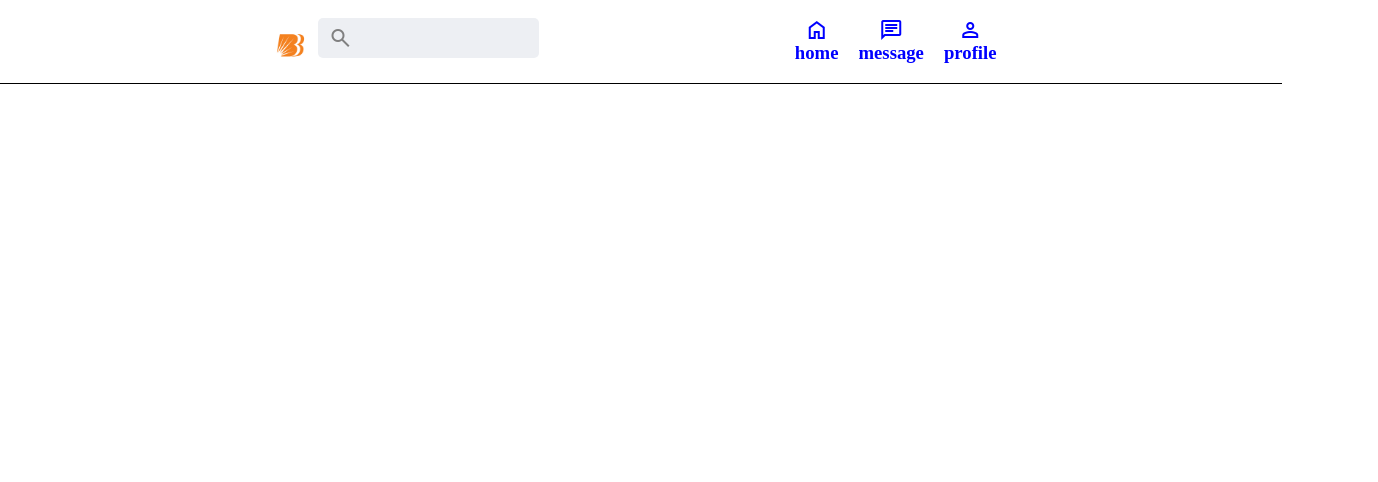
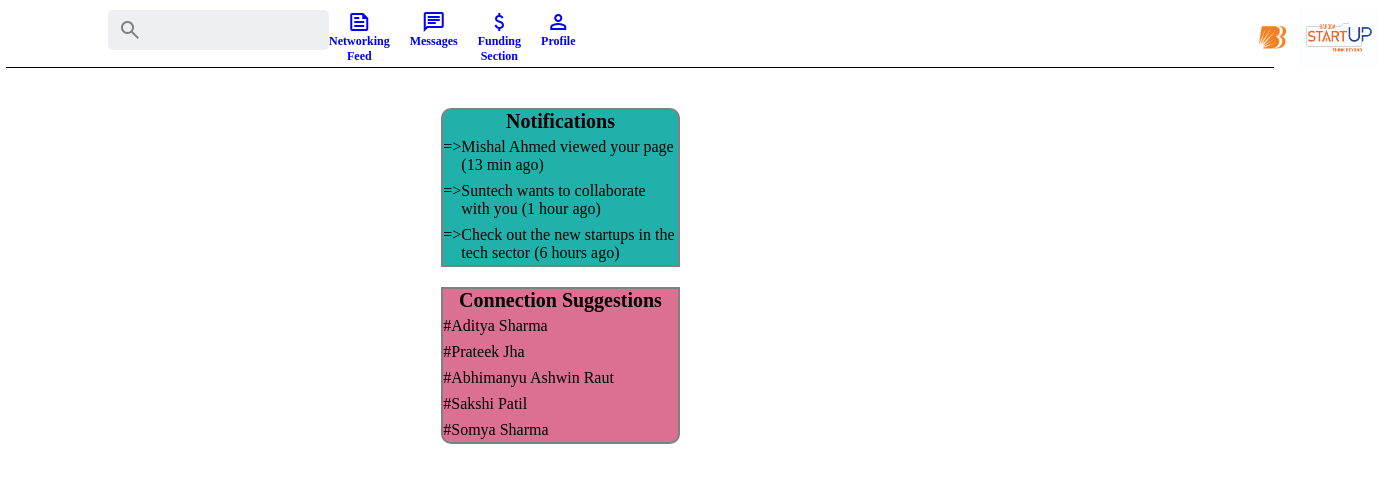
Before and after one commit to 200040082vinayak/200040082vinayak.github.io, an Angular app: page /feed in a window 1280 px wide. Shown: the top 482 px of the page, 1378 px wide, since content can reach past the window. Built offline with nearby package versions, Linux system fonts and the light colour scheme.

Commit message:
please correct component of feed page

```diff
--- a/src/app/feed-page/feed-page.component.css
+++ b/src/app/feed-page/feed-page.component.css
@@ -11,12 +11,7 @@
     text-align: center;
 }
 
-.header_left img{
-    object-fit: contain;
-    height: 55px;
 
-    margin: auto;
-}
 
 .header{
     width: 100%;
@@ -24,20 +19,33 @@
     display: flex;
     top: 0;
     z-index: 999;
-    justify-content: space-evenly;
+
     border-bottom: 1px solid black;
-    padding: 10px;
+    padding: 2px;
     background-color: white;
 }
 
 .header_left{
     display: flex;
+    justify-content: space-evenly;
+    padding-left: 100px;
+}
+
+.header_right img{
+    object-fit: contain;
+    height: 55px;
+
+    margin: 0;
 }
 
 .header_right{
     display: flex;
+    justify-content: space-evenly;
+    padding-left: 650px;
 
 }
+
+
 
 .header_search{
     padding: 10px;
@@ -68,3 +76,79 @@
     color: black;
 
 }
+
+.header_icon h3{
+          font-size: 12px;
+}
+
+ /* header component has been completed... now will be working on the actual bottom portio of the feed page.
+    above everything has to be copied for the code of profile page  */
+
+
+    .portion_main{
+        display: flex;
+        max-width: 600px;
+    }
+
+.sidebar{
+    position: sticky;
+
+    padding-top: 40px;
+    flex: 0.6;
+    border-radius: 10px;
+    text-align: left;
+    height: fit-content;
+    place-content: left;
+    place-items: left;
+    align-items: left;
+
+
+}
+
+.sidebar_top{
+    display: flex;
+    flex-direction: column;
+    border: 2px solid grey;
+    background-color: lightseagreen;
+    border-top-left-radius: 10px;
+    border-top-right-radius: 10px;
+
+
+}
+
+
+
+.sidebar_notif{
+    display: flex;
+    cursor: pointer;
+    margin-bottom: 3px;
+    margin-top: 5px;
+}
+
+
+
+.sidebar_bottom{
+    display: flex;
+    flex-direction: column;
+    border: 2px solid grey;
+    background-color: palevioletred;
+    margin-top: 20px;
+    border-bottom-left-radius: 10px;
+    border-bottom-right-radius: 10px;
+
+
+}
+
+.sidebar_connections{
+    display: flex;
+    cursor: pointer;
+    margin-bottom: 3px;
+    margin-top: 5px;
+}
+
+.sidebar_header{
+    text-align: center;
+    place-items: center;
+    font-size: 20px;
+    font-weight: bold;
+}
--- a/src/app/feed-page/feed-page.component.html
+++ b/src/app/feed-page/feed-page.component.html
@@ -10,41 +10,119 @@
 </head>
 <body>
     <div class="header">
+
+
           <div class="header_left">
-              <img src="../../assets/Logo.png" alt="Logo">
 
-              <div class="header_search">
+            <div class="header_search">
                 <i class="material-symbols-outlined">
                     search
                 </i>
                   <input type="text">
               </div>
-          </div>
-
-          <div class="header_right">
 
 
             <div class="header_icon">
             <i class="material-symbols-outlined">
-                home
+                feed
             </i>
-            <h3>home</h3>
+            <h3>Networking Feed</h3>
             </div>
 
             <div class="header_icon">
                 <i class="material-symbols-outlined">
                     chat
                 </i>
-                <h3>message</h3>
+                <h3>Messages</h3>
+                </div>
+
+                <div class="header_icon">
+                <i class="material-symbols-outlined">
+                    attach_money
+                </i>
+                <h3>Funding Section</h3>
                 </div>
 
                 <div class="header_icon">
                     <i class="material-symbols-outlined">
                         person
                     </i>
-                    <h3>profile</h3>
+                    <h3>Profile</h3>
                     </div>
+
+
+                    <div class="header_right">
+                        <img src="../../assets/Logo.png" alt="Logo1">
+                        <img src="../../assets/startup_logo.jpg" alt="Logo2">
+
+
+                    </div>
+
           </div>
     </div>
-</body>
+
+    <!-- header component has been completed... now will be working on the actual bottom portio of the feed page.
+    above everything has to be copied for the code of profile page.
+    We will also have to hyperlink everything in the sidebar section -->
+
+
+         <div class="portion_main">
+
+         <!-- left section first -->
+
+            <div class="sidebar">
+
+                <div class="sidebar_top">
+                      <div class="sidebar_header"> Notifications </div>
+
+                         <div class="sidebar_notif">
+                            <span class="sidebar_arrow">=> </span>
+                      <p>Mishal Ahmed viewed your page (13 min ago)</p>
+                          </div>
+                      <div class="sidebar_notif">
+                      <span class="sidebar_arrow">=> </span>
+                      <p>Suntech wants to collaborate with you (1 hour ago)</p>
+                        </div>
+                      <div class="sidebar_notif">
+                      <span class="sidebar_arrow">=> </span>
+                      <p>Check out the new startups in the tech sector (6 hours ago)</p>
+                      </div>
+
+                </div>
+
+                <div class="sidebar_bottom">
+                     <div class="sidebar_header"> Connection Suggestions </div>
+
+                     <div class="sidebar_connections">
+                         <span class="sidebar_hash">#</span>
+                     <p>Aditya Sharma</p>
+                     </div>
+
+                     <div class="sidebar_connections">
+                     <span class="sidebar_hash">#</span>
+                     <p>Prateek Jha</p>
+                     </div>
+                     <div class="sidebar_connections">
+                     <span class="sidebar_hash">#</span>
+                     <p>Abhimanyu Ashwin Raut</p>
+                     </div>
+                     <div class="sidebar_connections">
+                     <span class="sidebar_hash">#</span>
+                     <p>Sakshi Patil</p>
+                     </div>
+                     <div class="sidebar_connections">
+                     <span class="sidebar_hash">#</span>
+                     <p>Somya Sharma</p>
+                    </div>
+
+            </div>
+
+        </div>
+
+        </div>
+
+
+         <!-- sidebar section has ended -->
+
+        </body>
 </html>
```
